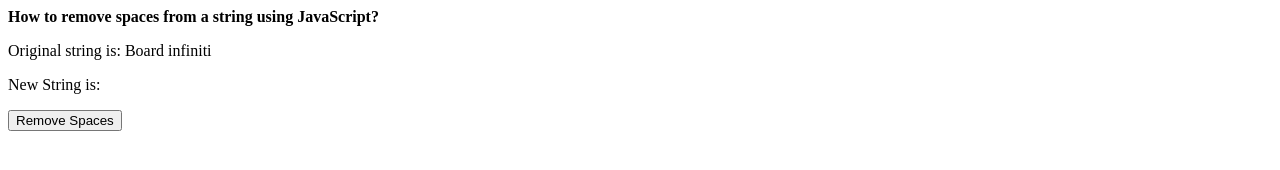
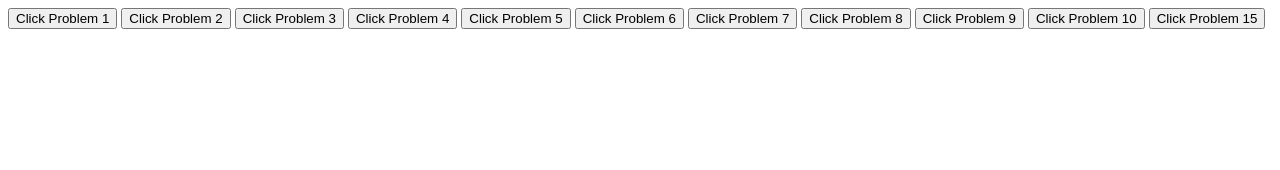
Before and after one commit to surendrjangid/Assinment1, a plain HTML site: page index.html in a window 1280 px wide. Drawn offline with Linux system fonts and the light colour scheme.

Commit message:
set index file

```diff
--- a/index.html
+++ b/index.html
@@ -1,47 +1,56 @@
 <!DOCTYPE html>
-<html>
+<html lang="en">
 
 <head>
-	<title>
-		How to remove spaces from
-		a string using JavaScript?
-	</title>
-</head>
 
 <body>
+<a href="./problem1.html"> <button >
+            Click Problem 1
+        </button></a>
+ <a href="./problem2.html"> <button >
+            Click Problem 2
+        </button></a>
 
 
-	<b>
-		How to remove spaces from
-		a string using JavaScript?
-	</b>
+ <a href="./problem3.html"> <button >
+            Click Problem 3
+        </button></a>
 
-	<p>
-		Original string is:
-		Board infiniti
-	</p>
 
-	<p>
-		New String is:
-		<span class="output"></span>
-	</p>
+   <a href="./problem4.html"> <button >
+            Click Problem 4
+        </button></a>
+ <a href="./problem5.html"> <button >
+            Click Problem 5
+        </button></a>
+   <a href="./problem6.html"> <button >
+            Click Problem 6
+        </button></a>
 
-	<button onclick="removeSpaces()">
-		Remove Spaces
-	</button>
 
-	<script type="text/javascript">
-		function removeSpaces() {
-			originalText =
-				"	Board infiniti";
+     <a href="./problem7.html"> <button >
+            Click Problem 7
+        </button></a>
 
-			removedSpacesText =
-				originalText.split(" ").join("");
 
-			document.querySelector('.output').textContent
-					= removedSpacesText;
-		}
-	</script>
+     <a href="./problem8.html"> <button >
+            Click Problem 8
+        </button></a>
+
+
+
+     <a href="./problem9.html"> <button >
+            Click Problem 9
+        </button></a>
+
+
+     <a href="./problem10.html"> <button >
+            Click Problem 10
+        </button></a>
+
+     <a href="./problem15.html"> <button >
+            Click Problem 15
+        </button></a>
 </body>
 
 </html>
```
Also changed, not shown: problem1.html (renamed from problm1.html, +3 -0 lines), problem10.html (renamed from problm10.html, +3 -1 lines), problem15.html (added, +66 -0 lines), problem2.html (renamed from problm2.html, +3 -1 lines), problem3.html (renamed from problm3.html, +3 -0 lines), problem4.html (renamed from problm4.html, +3 -0 lines), problem5.html (renamed from problm5.html, +3 -1 lines), problem6.html (renamed from problm6.html, +3 -0 lines), problem7.html (renamed from problm7.html, +3 -0 lines), problem8.html (renamed from problm8.html, +3 -0 lines), problem9.html (renamed from problm9.html, +3 -0 lines).
